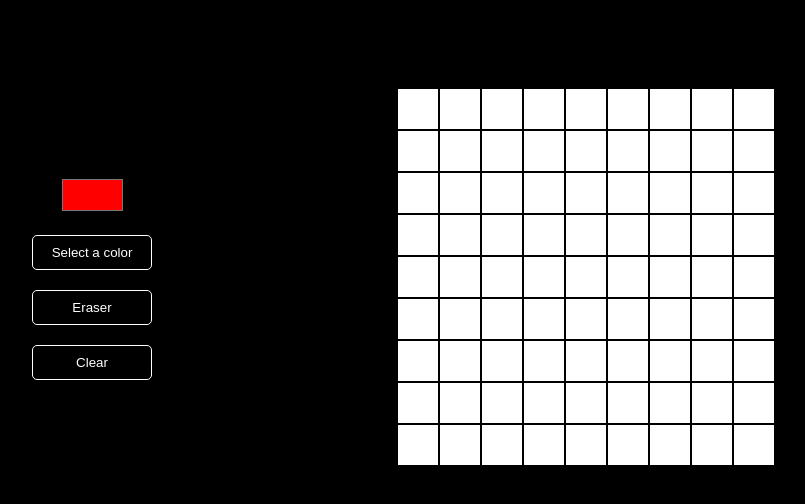
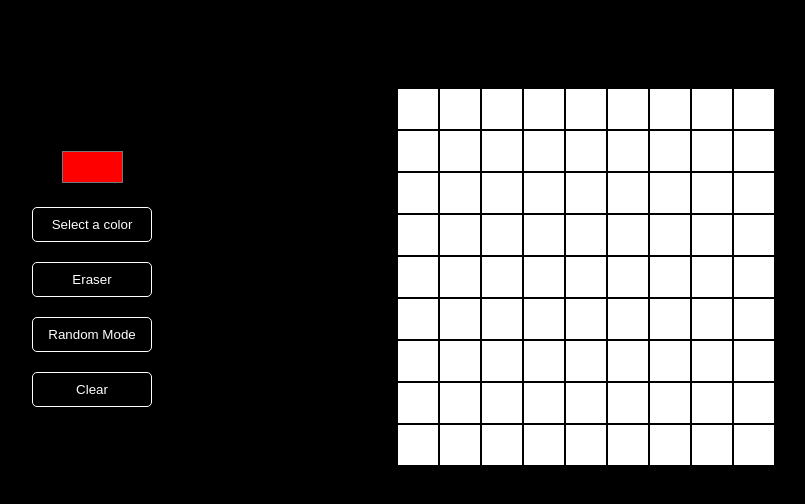
Before and after one commit to Luka-Popovic06/ETCH-A-SKETCH, a plain HTML site: page index.html in a window 1280 px wide. Shown: the part 116-620 px from the top of the page, without its empty margins (232-1037 px from the left). Drawn offline with Linux system fonts and the light colour scheme.

Commit message:
Adding btn-random in html and css

```diff
--- a/index.html
+++ b/index.html
@@ -15,6 +15,7 @@
         <input type="color" value="#FF0000" class="inp-color" />
         <button type="button" class="btn-mode">Select a color</button>
         <button type="button" class="btn-eraser">Eraser</button>
+        <button type="button" class="btn-random">Random Mode</button>
         <button type="button" class="btn-clear">Clear</button>
       </div>
       <div id="mini-box-2">
--- a/style.css
+++ b/style.css
@@ -55,6 +55,22 @@ main {
   height: 40px;
   transition: 0.2s;
 }
+.btn-random {
+  width: 120px;
+  height: 35px;
+  border-radius: 5px;
+  border: none;
+  font-family: sans-serif;
+  cursor: pointer;
+  background-color: black;
+  color: white;
+  border: 1.9px solid white;
+}
+.btn-random:hover {
+  width: 125px;
+  height: 40px;
+  transition: 0.2s;
+}
 .btn-eraser {
   width: 120px;
   height: 35px;
```
